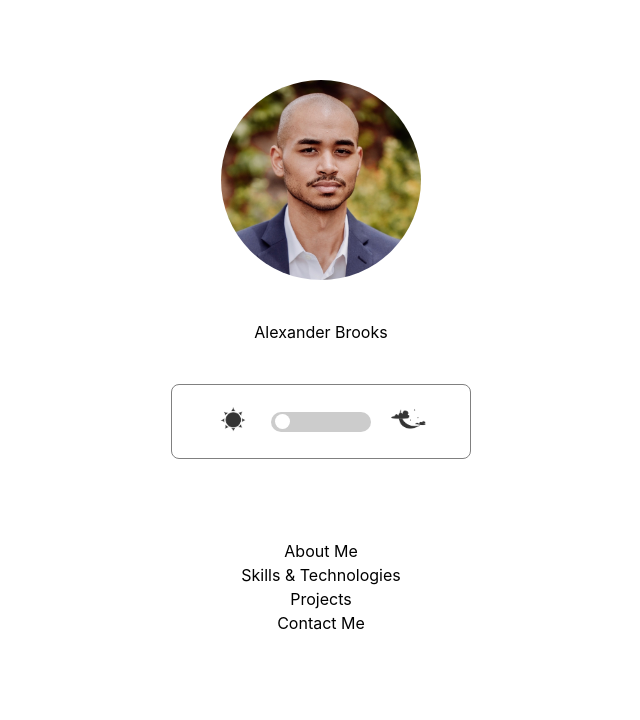
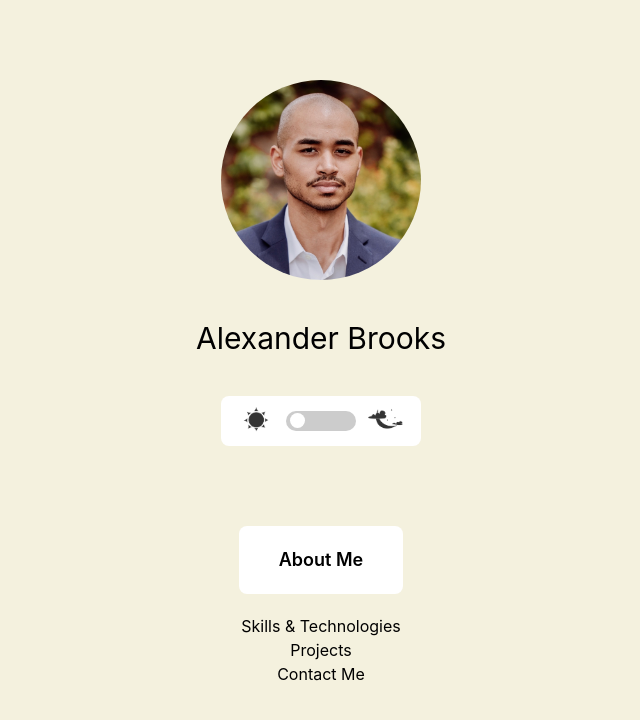
Before and after one commit to al-brooks/software-engineering-portfolio-v2, a Next.js app: page / in a window 1280 px wide. Shown: the top 720 px of the page, without its empty margins (319-959 px from the left). Built offline with nearby package versions, Linux system fonts and the light colour scheme.

Commit message:
finished toggle styling

```diff
--- a/components/Header.js
+++ b/components/Header.js
@@ -6,36 +6,35 @@ import { useEffect, useState } from "react";
 const Header = ({ home }) => {
   const [isToggled, setIsToggled] = useState(false);
 
-  // retain dark mode toggle cross site
+  // Load Dark Mode on Component/Page Loads
   useEffect(() => {
     let input = document.querySelector("input");
-    if (localStorage.getItem("theme") === "dark") {
+    if (
+      localStorage.theme === "dark" ||
+      (!("theme" in localStorage) &&
+        window.matchMedia("(prefers-color-scheme: dark)").matches)
+    ) {
       setIsToggled(true);
       input.checked = true;
+      document.documentElement.classList.add("dark");
     } else {
       setIsToggled(false);
       input.checked = false;
+      document.documentElement.classList.remove("dark");
     }
   }, []);
 
+  // Load Dark Mode on Toggle Events
   const handleChange = () => {
     let checked = document.querySelector("input").checked;
 
     if (checked) {
       localStorage.setItem("theme", "dark");
       setIsToggled(true);
+      document.documentElement.classList.add("dark");
     } else {
       localStorage.setItem("theme", "light");
       setIsToggled(false);
-    }
-
-    if (
-      localStorage.theme === "dark" ||
-      (!("theme" in localStorage) &&
-        window.matchMedia("(prefers-color-scheme: dark)").matches)
-    ) {
-      document.documentElement.classList.add("dark");
-    } else {
       document.documentElement.classList.remove("dark");
     }
   };
@@ -52,7 +51,7 @@ const Header = ({ home }) => {
             alt="Alexander Brooks"
             className="rounded-full"
           />
-          <h1 className="my-10">Alexander Brooks</h1>
+          <h1 className="my-10 text-3xl">Alexander Brooks</h1>
         </>
       ) : (
         <>
@@ -70,35 +69,38 @@ const Header = ({ home }) => {
           </Link>
           <Link href="/">
             <a>
-              <h2>Alexander Brooks</h2>
+              <h2 className="my-8 text-xl">Alexander Brooks</h2>
             </a>
           </Link>
         </>
       )}
-      <div className={styles.toggleContainer}>
       {isToggled ? (
-          <div className="mr-5">
+        <div className={`${styles.toggleContainer} bg-tertiary-100`}>
+          <div className="mr-3">
             <Image src="/images/light-sun-final.png" height={35} width={35} />
           </div>
-        ) : (
-          <div className="mr-5">
-            <Image src="/images/dark-sun-final.png" height={35} width={35} />
-          </div>
-        )}
           <label className={styles.toggle}>
             <input type="checkbox" onChange={handleChange} />
             <span className={`${styles.slider} ${styles.round}`}></span>
           </label>
-        {isToggled ? (
-          <div className="ml-5">
+          <div className="ml-3">
             <Image src="/images/light-moon-final.png" height={23} width={35} />
           </div>
+        </div>
       ) : (
-          <div className="ml-5">
+        <div className={`${styles.toggleContainer} bg-primary-100`}>
+          <div className="mr-3">
+            <Image src="/images/dark-sun-final.png" height={35} width={35} />
+          </div>
+          <label className={styles.toggle}>
+            <input type="checkbox" onChange={handleChange} />
+            <span className={`${styles.slider} ${styles.round}`}></span>
+          </label>
+          <div className="ml-3">
             <Image src="/images/dark-moon-final.png" height={23} width={35} />
           </div>
+        </div>
       )}
-      </div>
     </header>
   );
 };
--- a/components/Layout.js
+++ b/components/Layout.js
@@ -4,7 +4,7 @@ import Link from "next/link";
 
 const Layout = ({ children, home }) => {
   return (
-    <div className="dark:bg-black">
+    <div className="bg-primary-300 dark:bg-tertiary-500 overflow-hidden h-screen">
       <Header home={home} />
       <main className="flex flex-col items-center">{children}</main>
       {!home && (
--- a/pages/index.js
+++ b/pages/index.js
@@ -10,8 +10,8 @@ export default function Home() {
       </Head>
       <Link href="/about">
         <a>
-          <div>
-            <h2>About Me</h2>
+          <div className="bg-primary-100 py-5 px-10 rounded-lg mb-5 hover:shadow-lg">
+            <h2 className="text-lg font-semibold">About Me</h2>
           </div>
         </a>
       </Link>
--- a/styles/modules/Header.module.css
+++ b/styles/modules/Header.module.css
@@ -3,16 +3,17 @@
   flex-direction: row;
   justify-content: center;
   align-items: center;
-  border: 1px solid gray;
+  /* border: 1px solid gray; */
   border-radius: 8px;
-  height: 75px;
-  width: 300px;
+  height: 50px;
+  width: 200px;
+  padding: 10px;
 }
 
 .toggle {
   position: relative;
   display: inline-block;
-  width: 100px;
+  width: 70px;
   height: 20px;
 }
 
@@ -30,6 +31,7 @@
   right: 0;
   bottom: 0;
   background-color: #ccc;
+  -webkit-transition: 0.5s;
   transition: 0.5s;
 }
 
@@ -41,6 +43,7 @@
   top: 2px;
   left: 4px;
   background-color: white;
+  -webkit-transition: 0.5s;
   transition: 0.5s;
 }
 
@@ -48,12 +51,10 @@ input:checked + .slider {
   background-color: blue;
 }
 
-input:checked + .slider {
-  box-shadow: 0 0 1px blue;
-}
-
 input:checked + .slider::before {
-  transform: translate(75px);
+  -webkit-transform: translateX(45px);
+  -ms-transform: translateX(45px);
+  transform: translate(45px);
 }
 
 .slider.round {
--- a/tailwind.config.js
+++ b/tailwind.config.js
@@ -5,6 +5,45 @@ module.exports = {
     "./components/**/*.{js,ts,jsx,tsx}"
   ],
   theme: {
+    colors: {
+      primary: {
+        100: "#fff",
+        200: "#f9f7ec",
+        300: "#F4F1DE",
+        400: "#f2efd9",
+        500: "#ece7c6"
+      },
+      secondary: {
+        100: "#E07A5F",
+        200: "#de7254",
+        300: "#da603e",
+        400: "#d64e29",
+        500: "#c14725"
+      },
+      tertiary: {
+        100: "#52567a",
+        200: "#474b6b",
+        300: "#3D405B",
+        400: "#33364d",
+        500: "#292b3d"
+      },
+      quaternary: {
+        100: "#81B29A",
+        200: "#71a88d",
+        300: "#619e81",
+        400: "#578e74",
+        500: "#4e7e67"
+      },
+      quinary: {
+        100: "#F2CC8F",
+        200: "#efc176",
+        300: "#ecb65f",
+        400: "#eaac48",
+        500: "#e7a132"
+      },
+      error: "#d32752",
+      info: "#f6c31c"
+    },
     extend: {}
   },
   plugins: []
```
Lines whose indentation alone changed are shown as unchanged.
